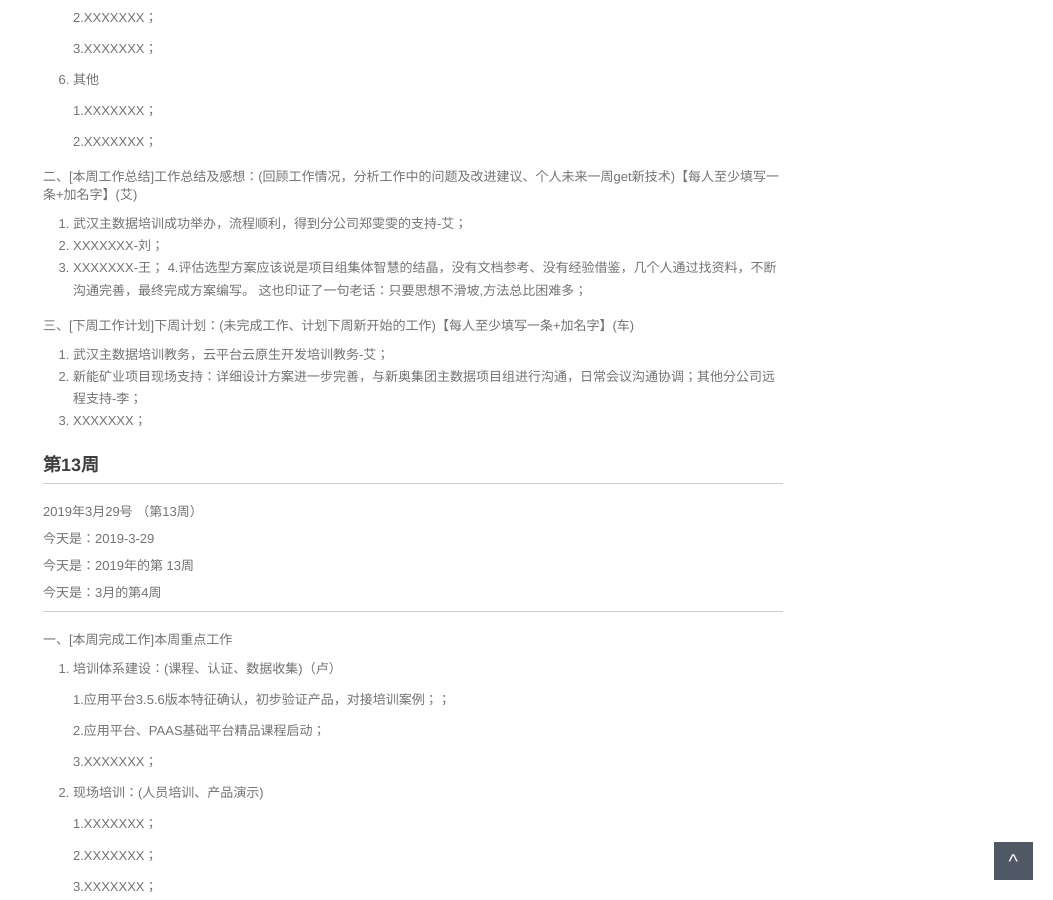
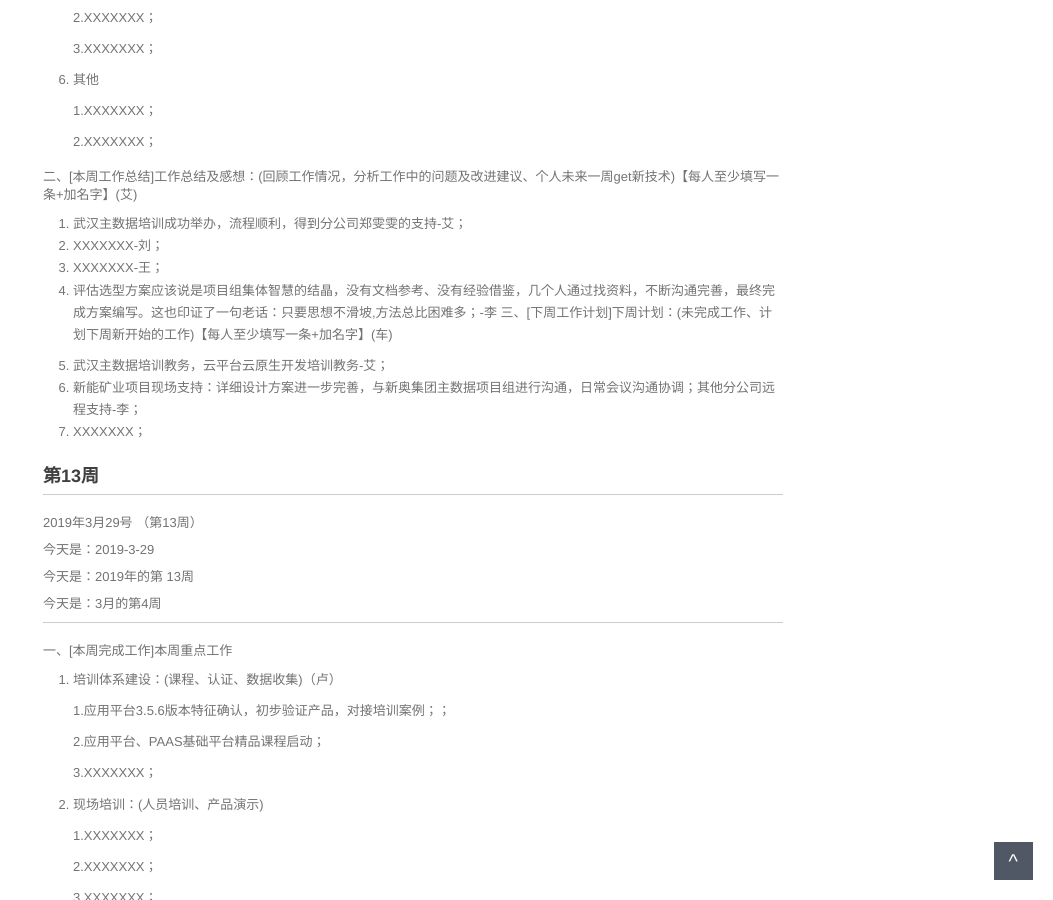
Before and after one commit to walllFlower/blog, a Jekyll site: the page built from _posts/2018-07-17-day_report_cxz.md, in a window 1280 px wide and 900 px high, scrolled down 1080 px. Shown: the whole window, without its empty margins (227-1280 px from the left). Built offline with Jekyll 4.4.1, drawn with Linux system fonts in a browser that asks for light colours; comment, search, counter and statistics services are not loaded.

Commit message:
Update 2018-07-17-day_report_cxz.md

```diff
--- a/_posts/2018-07-17-day_report_cxz.md
+++ b/_posts/2018-07-17-day_report_cxz.md
@@ -73,9 +73,7 @@ categories: 技术运营工作周报
 1. 武汉主数据培训成功举办，流程顺利，得到分公司郑雯雯的支持-艾；
 2. XXXXXXX-刘；
 3. XXXXXXX-王；
-4.评估选型方案应该说是项目组集体智慧的结晶，没有文档参考、没有经验借鉴，几个人通过找资料，不断沟通完善，最终完成方案编写。
-   这也印证了一句老话：只要思想不滑坡,方法总比困难多；
-
+4. 评估选型方案应该说是项目组集体智慧的结晶，没有文档参考、没有经验借鉴，几个人通过找资料，不断沟通完善，最终完成方案编写。这也印证了一句老话：只要思想不滑坡,方法总比困难多；-李
 三、[下周工作计划]下周计划：(未完成工作、计划下周新开始的工作)【每人至少填写一条+加名字】(车)
 
 1. 武汉主数据培训教务，云平台云原生开发培训教务-艾；
```
